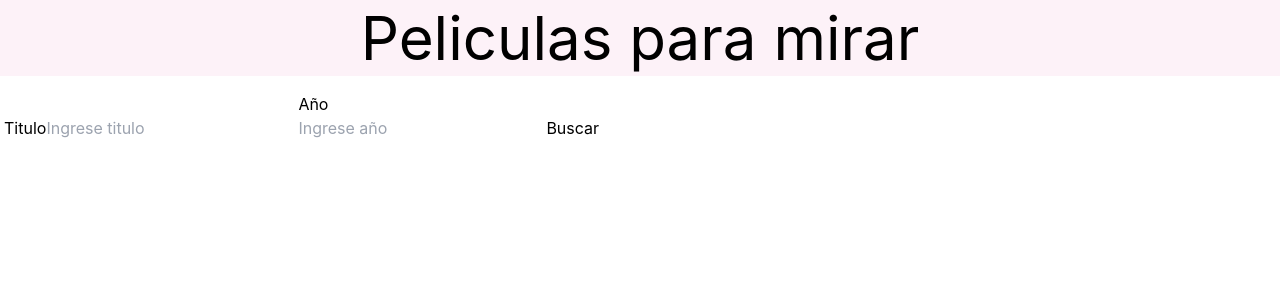
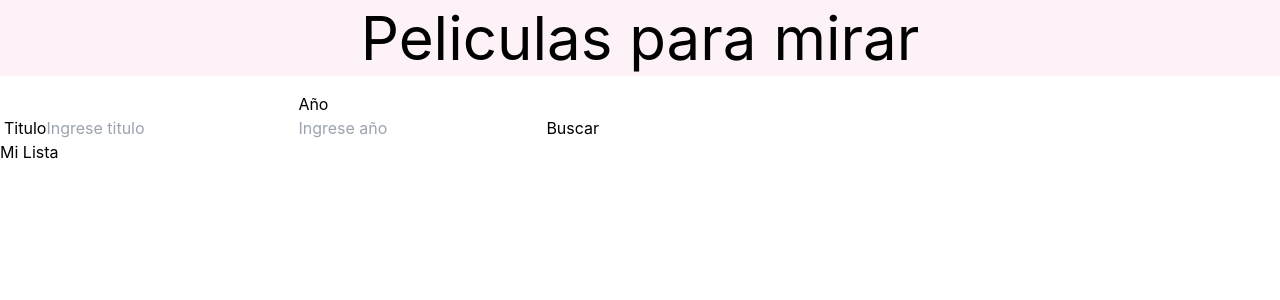
Before and after one commit to movilizame/movilizame-react-code-challenge, a React (Create React App) app: page / in a window 1280 px wide. Shown: the top 300 px of the page. Built offline with nearby package versions, Linux system fonts and the light colour scheme.

Commit message:
added map on WatchList component to render the list and a delete function

```diff
--- a/src/components/ui/WatchList.js
+++ b/src/components/ui/WatchList.js
@@ -1,6 +1,23 @@
-import { useContext } from "react";
-import { MoviesContext } from "../contexts/MoviesContext";
+import { useMoviesContext } from '../contexts/MoviesContext';
+export default function WatchList() {
+  const { list } = useMoviesContext();
+  const { dispatch } = useMoviesContext();
 
-export default function WatchList () {
-    return <div></div>;
+  const deleteMovie = (movie) => {
+    dispatch({
+      type: 'deleteMovie',
+      movie: movie.id,
+    });
+  };
+  return (
+    <div>
+      <p>Mi Lista</p>
+      {list.map((movie) => (
+        <div key={movie.id}>
+          {movie.original_title}
+          <button onClick={() => deleteMovie(movie)}>X</button>
+        </div>
+      ))}
+    </div>
+  );
 }
```
Also changed, not shown: 1 other file (tests, documents, lock files or other folders).
